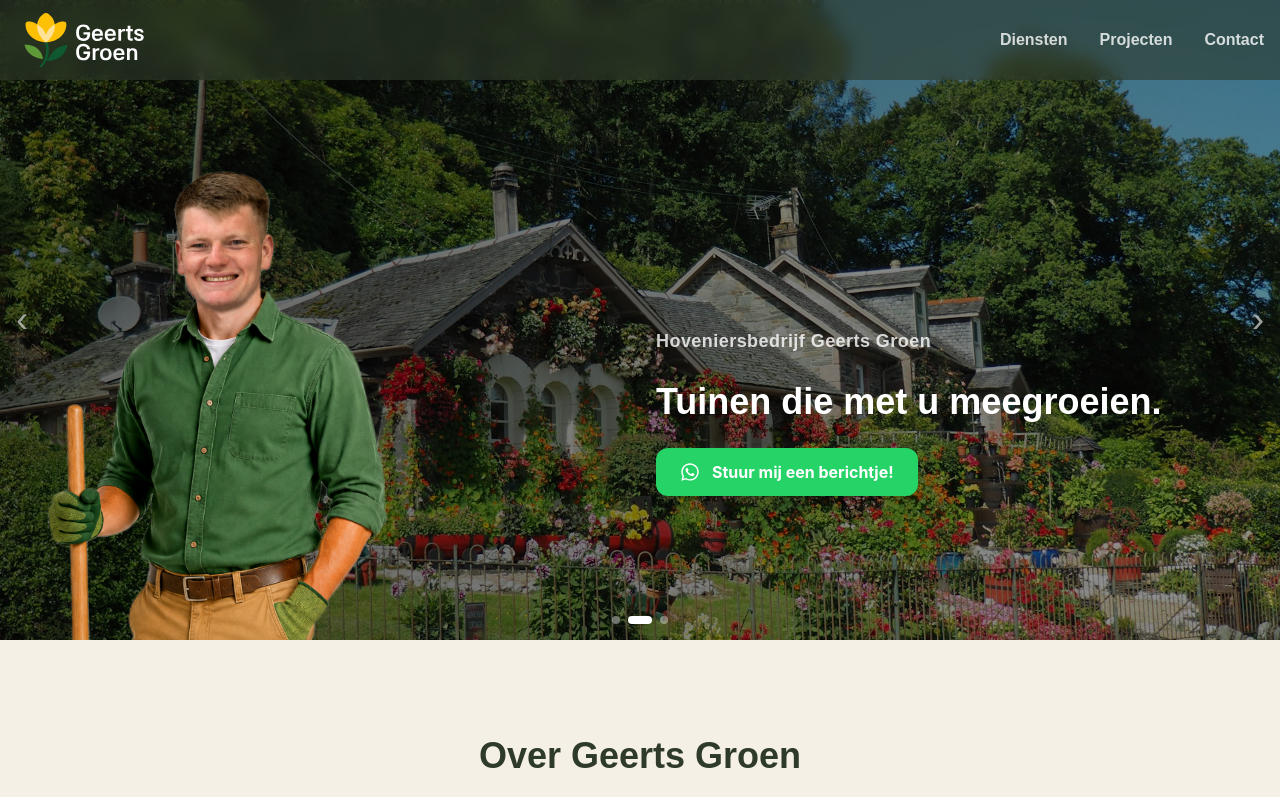
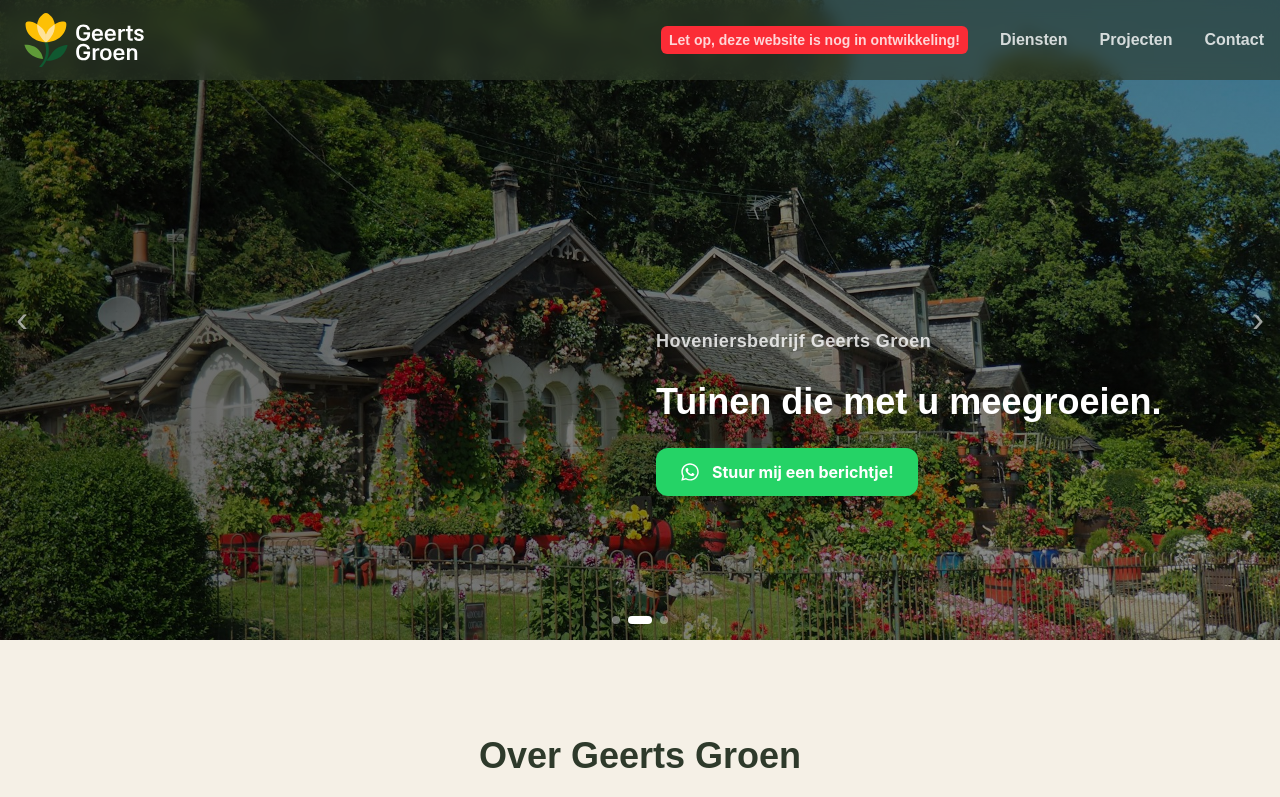
Before and after one commit to carline-sh/geertsgroen, a React (Vite) app: page / in a window 1280 px wide. Shown: the top 797 px of the page. Built offline with nearby package versions, Linux system fonts and the light colour scheme; a web font is replaced by a local one.

Commit message:
update content

```diff
--- a/content/company.json
+++ b/content/company.json
@@ -5,6 +5,6 @@
   "email": "info@geertsgroen.nl",
   "address": "",
   "postalCity": "",
-  "whatsappNumber": "31612345678",
+  "whatsappNumber": "31624181629",
   "openingHours": ""
 }
--- a/src/components/Footer.tsx
+++ b/src/components/Footer.tsx
@@ -22,9 +22,9 @@ export function Footer() {
                     </div>
                 </div>
                 <div className="relative grow">
-                    <div className="absolute bottom-0 right-0">
+                    {/* <div className="absolute bottom-0 right-0">
                         <img src="/images/broski4.png" className="w-64" />
-                    </div>
+                    </div> */}
                 </div>
             </div>
         </div>
--- a/src/components/Hero.tsx
+++ b/src/components/Hero.tsx
@@ -63,7 +63,7 @@ export function Hero() {
 
             <div className="relative max-w-7xl mx-auto wrap-break-word grid grid-cols-1 md:grid-cols-2 h-full gap-8 w-full">
                 <div className="flex items-end h-full">
-                    <img src={portraitImage} className="max-h-[60vh] select-none" onDragStart={(e) => e.preventDefault()} />
+                    {/* <img src={portraitImage} className="max-h-[60vh] select-none" onDragStart={(e) => e.preventDefault()} /> */}
                 </div>
                 <div className="flex flex-col justify-end h-full pt-16 pb-36">
                     <div className="text-white space-y-6">
--- a/src/components/Navbar.tsx
+++ b/src/components/Navbar.tsx
@@ -11,6 +11,7 @@ export function Navbar() {
                     <img src="/images/LogoLetterworkWhite.svg" alt="Geerts Groen logo" className="w-full h-16 object-contain" />
                 </Link>
                 <nav className="flex items-center gap-4 md:gap-8">
+                    <h1 className="text-white/80 font-semibold bg-red-500 text-sm px-2 py-1 rounded-md">Let op, deze website is nog in ontwikkeling!</h1>
                     <button
                         type="button"
                         onClick={() => scrollToSection("diensten")}
```
